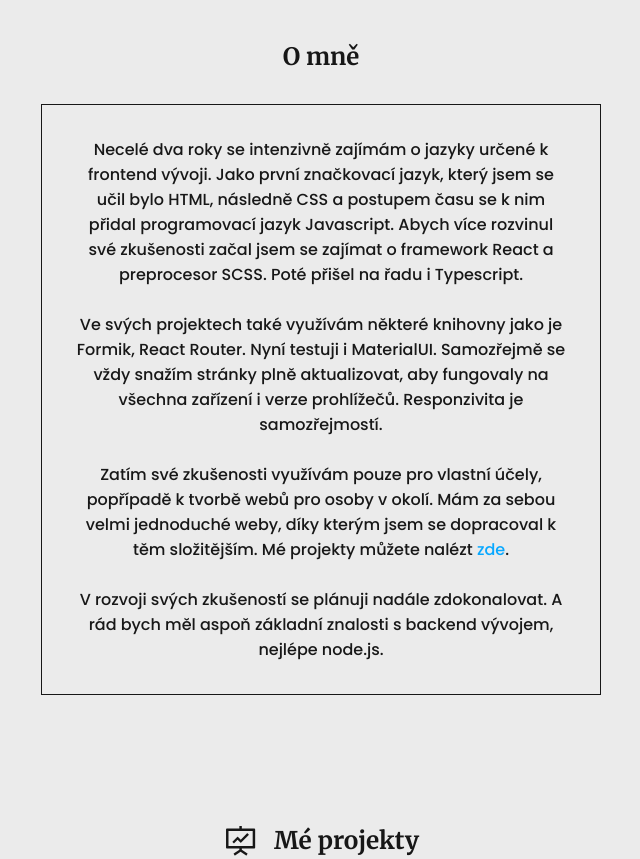
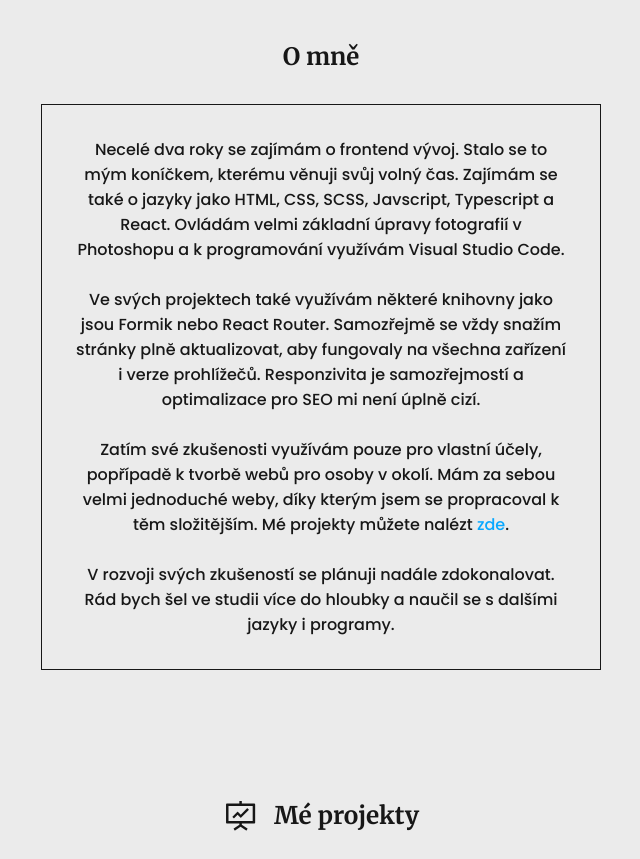
Before and after one commit to PikeHavelka/portfolio, a React (Create React App) app: page / in a window 1280 px wide. Shown: the part 720-1579 px from the top of the page, without its empty margins (319-959 px from the left). Built offline with nearby package versions, Linux system fonts and the light colour scheme.

Commit message:
new info about me

```diff
--- a/src/layout/aboutMe/AboutMe.tsx
+++ b/src/layout/aboutMe/AboutMe.tsx
@@ -6,19 +6,19 @@ function AboutMe() {
       <h1>O mně</h1>
 
     <div className="text">
-      <p>Necelé dva roky se intenzivně zajímám o jazyky určené k frontend vývoji. Jako první značkovací jazyk, který jsem se učil bylo HTML, následně CSS a postupem času se k nim přidal programovací jazyk Javascript. Abych více rozvinul své zkušenosti začal jsem se zajímat o framework React a preprocesor SCSS. Poté přišel na řadu i Typescript.</p>
+      <p>Necelé dva roky se zajímám o frontend vývoj. Stalo se to mým koníčkem, kterému věnuji svůj volný čas. Zajímám se také o jazyky jako HTML, CSS, SCSS, Javscript, Typescript a React. Ovládám velmi základní úpravy fotografií v Photoshopu a k programování využívám Visual Studio Code.</p>
 
       <br />
 
-      <p>Ve svých projektech také využívám některé knihovny jako je Formik, React Router. Nyní testuji i MaterialUI. Samozřejmě se vždy snažím stránky plně aktualizovat, aby fungovaly na všechna zařízení i verze prohlížečů. Responzivita je samozřejmostí.</p>
+      <p>Ve svých projektech také využívám některé knihovny jako jsou Formik nebo React Router. Samozřejmě se vždy snažím stránky plně aktualizovat, aby fungovaly na všechna zařízení i verze prohlížečů. Responzivita je samozřejmostí a optimalizace pro SEO mi není úplně cizí.</p>
 
       <br />
 
-      <p>Zatím své zkušenosti využívám pouze pro vlastní účely, popřípadě k tvorbě webů pro osoby v okolí. Mám za sebou velmi jednoduché weby, díky kterým jsem se dopracoval k těm složitějším. Mé projekty můžete nalézt <a href="https://github.com/PikeHavelka">zde</a>.</p>
+      <p>Zatím své zkušenosti využívám pouze pro vlastní účely, popřípadě k tvorbě webů pro osoby v okolí. Mám za sebou velmi jednoduché weby, díky kterým jsem se propracoval k těm složitějším. Mé projekty můžete nalézt <a href="https://github.com/PikeHavelka">zde</a>.</p>
 
       <br />
 
-      <p>V rozvoji svých zkušeností se plánuji nadále zdokonalovat. A rád bych měl aspoň základní znalosti s backend vývojem, nejlépe node.js.</p>
+      <p>V rozvoji svých zkušeností se plánuji nadále zdokonalovat. Rád bych šel ve studii více do hloubky a naučil se s dalšími jazyky i programy.</p>
     </div>
     </section>
   )
```
